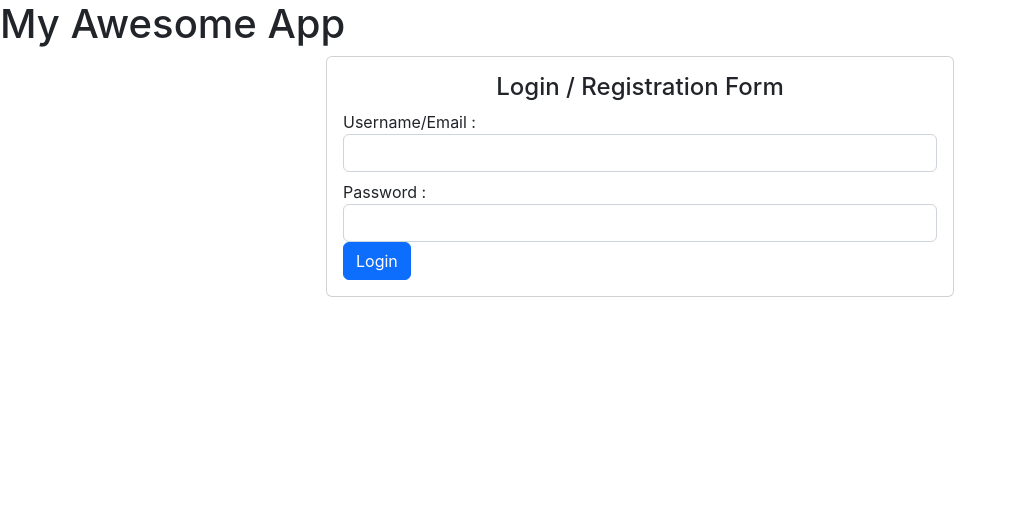
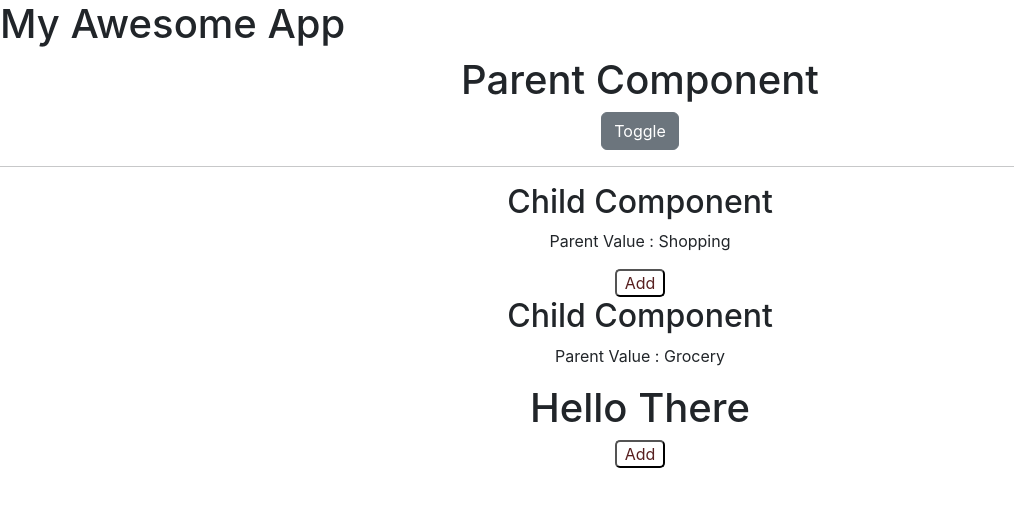
Before and after one commit to synergy2411/del-mar-23-react, a React (Create React App) app in the folder frontend/: page / in a window 1280 px wide. Shown: the top 506 px of the page, without its empty margins (0-1014 px from the left). Built offline with nearby package versions, Linux system fonts and the light colour scheme.

Commit message:
ui component

```diff
--- a/frontend/src/App.js
+++ b/frontend/src/App.js
@@ -4,6 +4,7 @@ import Expenses from './Components/Expenses/Expenses';
 
 import React, { Component } from 'react';
 import Auth from './Components/Demo/auth';
+import Parent from './Components/Demo/Parent';
 
 class App extends Component {
   state = { toggle: true }
@@ -11,7 +12,8 @@ class App extends Component {
     return (
       <div>
         <h1>My Awesome App</h1>
-        <Auth />
+        <Parent />
+        {/* <Auth /> */}
         {/* <Expenses /> */}
       </div>
     );
--- /dev/null
+++ b/frontend/src/Components/Demo/Button.jsx
@@ -0,0 +1,18 @@
+import React, { Component } from "react";
+import classes from "./Button.module.css";
+
+class Button extends Component {
+  render() {
+    return (
+      <button className={classes["my-btn"]} {...this.props}>
+        {this.props.children}
+      </button>
+    );
+  }
+}
+
+export default Button;
+
+// <Button className="form-control" name="my-button" id="btnSave" >Save</Button>
+
+// <Button />
--- /dev/null
+++ b/frontend/src/Components/Demo/Button.module.css
@@ -0,0 +1,14 @@
+.my-btn {
+  background-color: #fff;
+  color: rgb(87, 31, 31);
+  border-radius: 5px;
+  padding: 0 8px;
+  margin: 0 8px;
+  box-shadow: none;
+  transition: all 0.3s ease-in;
+}
+
+.my-btn:hover {
+  background-color: #444;
+  color: #fff;
+}
--- /dev/null
+++ b/frontend/src/Components/Demo/Child.jsx
@@ -0,0 +1,29 @@
+import React, { Component, PureComponent } from "react";
+import Button from "./Button";
+
+class Child extends PureComponent {
+  render() {
+    console.log("[Child Render]");
+    return (
+      <div>
+        <h2>Child Component</h2>
+        {this.props.toggle && <p>Some cool contents here...</p>}
+        <p>Parent Value : {this.props.title} </p>
+        {this.props.children}
+        <Button>Add</Button>
+      </div>
+    );
+  }
+}
+
+export default Child;
+
+Child.defaultProps = {
+  toggle: false,
+  title: "Grocery",
+};
+
+// "PureComponent" will re-render the component when supplied props will change
+// prevProps.title === currProps.title  => no need to re-render component
+
+// "Component" will re-render the component no matter supplied props change or not.
--- /dev/null
+++ b/frontend/src/Components/Demo/Parent.jsx
@@ -0,0 +1,27 @@
+import React, { Component } from "react";
+import Child from "./Child";
+
+class Parent extends Component {
+  state = { toggle: false };
+
+  clickHandler = () => this.setState({ toggle: !this.state.toggle });
+
+  render() {
+    console.log("Parent Render");
+    return (
+      <div className="text-center">
+        <h1>Parent Component</h1>
+        <button className="btn btn-secondary" onClick={this.clickHandler}>
+          Toggle
+        </button>
+        <hr />
+        <Child toggle={this.state.toggle} title={"Shopping"} />
+        <Child>
+          <h1>Hello There</h1>
+        </Child>
+      </div>
+    );
+  }
+}
+
+export default Parent;
```
